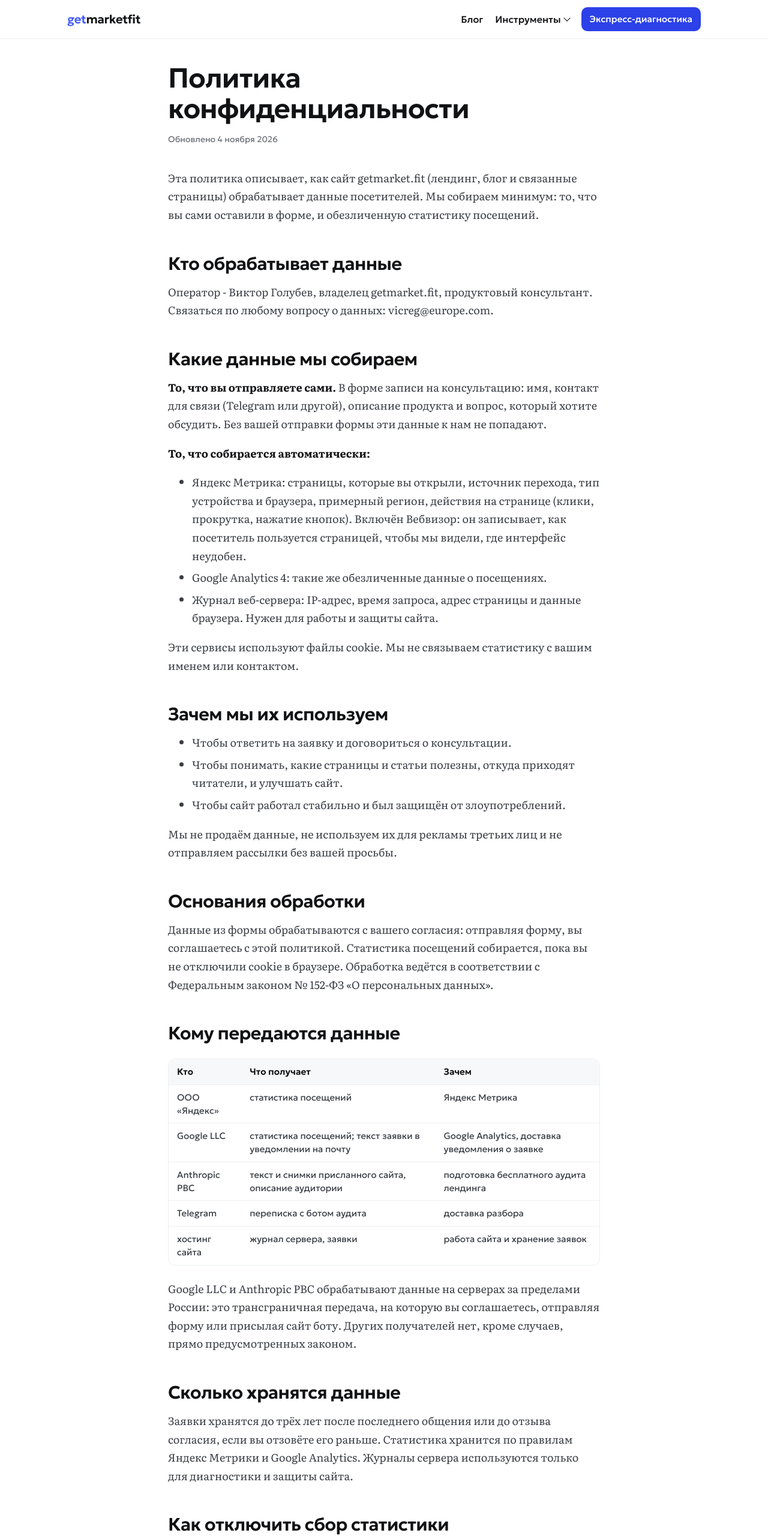
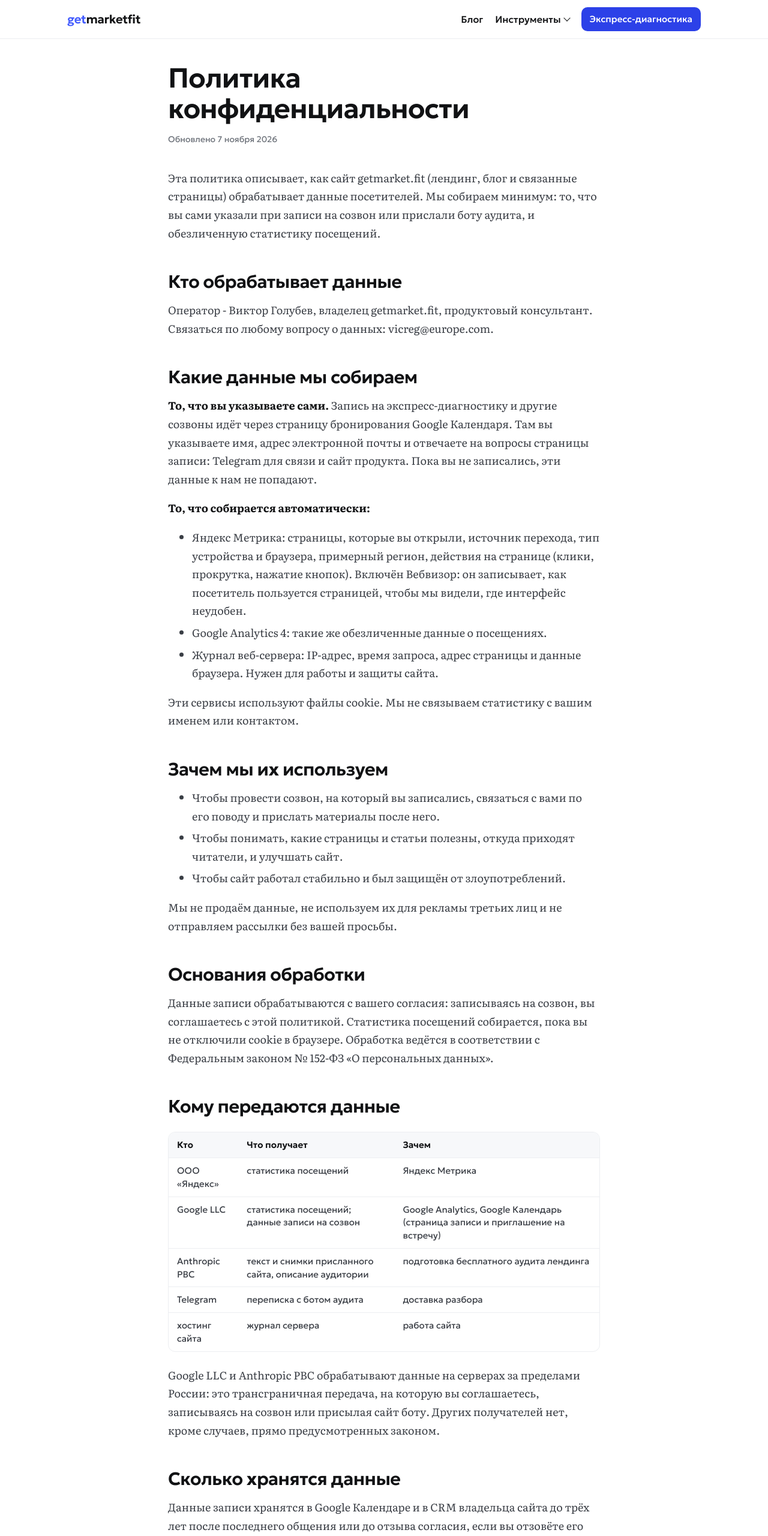
Before and after one commit to vsgol-dot/getmarket-fit-site, a plain HTML site: page about/privacy/index.html in a window 1280 px wide. Shown: the top 2561 px of the page at 60% size. Drawn offline with Linux system fonts and the light colour scheme.

Commit message:
Обновление сайта

```diff
--- a/about/privacy/index.html
+++ b/about/privacy/index.html
@@ -42,13 +42,13 @@
 <div class="wrap narrow">
   <header class="page-head">
     <h1>Политика конфиденциальности</h1>
-    <p class="byline">Обновлено 4 ноября 2026</p>
+    <p class="byline">Обновлено 7 ноября 2026</p>
   </header>
-  <div class="prose"><p>Эта политика описывает, как сайт getmarket.fit (лендинг, блог и связанные страницы) обрабатывает данные посетителей. Мы собираем минимум: то, что вы сами оставили в форме, и обезличенную статистику посещений.</p>
+  <div class="prose"><p>Эта политика описывает, как сайт getmarket.fit (лендинг, блог и связанные страницы) обрабатывает данные посетителей. Мы собираем минимум: то, что вы сами указали при записи на созвон или прислали боту аудита, и обезличенную статистику посещений.</p>
 <h2 id="kto-obrabatyvaet-dannye">Кто обрабатывает данные</h2>
 <p>Оператор - Виктор Голубев, владелец getmarket.fit, продуктовый консультант. Связаться по любому вопросу о данных: vicreg@europe.com.</p>
 <h2 id="kakie-dannye-my-sobiraem">Какие данные мы собираем</h2>
-<p><strong>То, что вы отправляете сами.</strong> В форме записи на консультацию: имя, контакт для связи (Telegram или другой), описание продукта и вопрос, который хотите обсудить. Без вашей отправки формы эти данные к нам не попадают.</p>
+<p><strong>То, что вы указываете сами.</strong> Запись на экспресс-диагностику и другие созвоны идёт через страницу бронирования Google Календаря. Там вы указываете имя, адрес электронной почты и отвечаете на вопросы страницы записи: Telegram для связи и сайт продукта. Пока вы не записались, эти данные к нам не попадают.</p>
 <p><strong>То, что собирается автоматически:</strong></p>
 <ul>
 <li>Яндекс Метрика: страницы, которые вы открыли, источник перехода, тип устройства и браузера, примерный регион, действия на странице (клики, прокрутка, нажатие кнопок). Включён Вебвизор: он записывает, как посетитель пользуется страницей, чтобы мы видели, где интерфейс неудобен.</li>
@@ -58,13 +58,13 @@
 <p>Эти сервисы используют файлы cookie. Мы не связываем статистику с вашим именем или контактом.</p>
 <h2 id="zachem-my-ih-ispolzuem">Зачем мы их используем</h2>
 <ul>
-<li>Чтобы ответить на заявку и договориться о консультации.</li>
+<li>Чтобы провести созвон, на который вы записались, связаться с вами по его поводу и прислать материалы после него.</li>
 <li>Чтобы понимать, какие страницы и статьи полезны, откуда приходят читатели, и улучшать сайт.</li>
 <li>Чтобы сайт работал стабильно и был защищён от злоупотреблений.</li>
 </ul>
 <p>Мы не продаём данные, не используем их для рекламы третьих лиц и не отправляем рассылки без вашей просьбы.</p>
 <h2 id="osnovaniya-obrabotki">Основания обработки</h2>
-<p>Данные из формы обрабатываются с вашего согласия: отправляя форму, вы соглашаетесь с этой политикой. Статистика посещений собирается, пока вы не отключили cookie в браузере. Обработка ведётся в соответствии с Федеральным законом № 152-ФЗ «О персональных данных».</p>
+<p>Данные записи обрабатываются с вашего согласия: записываясь на созвон, вы соглашаетесь с этой политикой. Статистика посещений собирается, пока вы не отключили cookie в браузере. Обработка ведётся в соответствии с Федеральным законом № 152-ФЗ «О персональных данных».</p>
 <h2 id="komu-peredayutsya-dannye">Кому передаются данные</h2>
 <div class="table-wrap"><table>
 <thead>
@@ -82,8 +82,8 @@
 </tr>
 <tr>
 <td>Google LLC</td>
-<td>статистика посещений; текст заявки в уведомлении на почту</td>
-<td>Google Analytics, доставка уведомления о заявке</td>
+<td>статистика посещений; данные записи на созвон</td>
+<td>Google Analytics, Google Календарь (страница записи и приглашение на встречу)</td>
 </tr>
 <tr>
 <td>Anthropic PBC</td>
@@ -97,22 +97,28 @@
 </tr>
 <tr>
 <td>хостинг сайта</td>
-<td>журнал сервера, заявки</td>
-<td>работа сайта и хранение заявок</td>
+<td>журнал сервера</td>
+<td>работа сайта</td>
 </tr>
 </tbody>
 </table></div>
-<p>Google LLC и Anthropic PBC обрабатывают данные на серверах за пределами России: это трансграничная передача, на которую вы соглашаетесь, отправляя форму или присылая сайт боту. Других получателей нет, кроме случаев, прямо предусмотренных законом.</p>
+<p>Google LLC и Anthropic PBC обрабатывают данные на серверах за пределами России: это трансграничная передача, на которую вы соглашаетесь, записываясь на созвон или присылая сайт боту. Других получателей нет, кроме случаев, прямо предусмотренных законом.</p>
 <h2 id="skolko-hranyatsya-dannye">Сколько хранятся данные</h2>
-<p>Заявки хранятся до трёх лет после последнего общения или до отзыва согласия, если вы отзовёте его раньше. Статистика хранится по правилам Яндекс Метрики и Google Analytics. Журналы сервера используются только для диагностики и защиты сайта.</p>
+<p>Данные записи хранятся в Google Календаре и в CRM владельца сайта до трёх лет после последнего общения или до отзыва согласия, если вы отзовёте его раньше. Статистика хранится по правилам Яндекс Метрики и Google Analytics. Журналы сервера используются только для диагностики и защиты сайта.</p>
 <h2 id="kak-otklyuchit-sbor-statistiki">Как отключить сбор статистики</h2>
 <p>Запретите cookie в настройках браузера или используйте режим инкогнито. Для Google Analytics есть официальное <a href="https://tools.google.com/dlpage/gaoptout">расширение для отключения</a>. Сайт при этом продолжит работать.</p>
 <h2 id="vashi-prava">Ваши права</h2>
 <p>Вы можете узнать, какие ваши данные у нас есть, исправить их, удалить их или отозвать согласие. Напишите на vicreg@europe.com. Мы ответим в течение 10 рабочих дней.</p>
 <h2 id="prilozhenie-getmarketfit-stats">Приложение getmarketfit stats</h2>
-<p>Для учёта поисковой статистики у getmarket.fit есть служебное приложение getmarketfit stats, которое подключается к Google Search Console. Оно запрашивает только право на чтение данных Search Console (webmasters.readonly) и используется владельцем сайта для собственного сайта getmarket.fit: показы, клики, позиции и запросы, по которым сайт виден в Google.</p>
+<p>Для учёта статистики у getmarket.fit есть служебное приложение getmarketfit stats. Оно подключается только к Google-аккаунту владельца сайта и запрашивает два права, оба только на чтение:</p>
 <ul>
-<li>Приложение не получает доступа к почте, контактам, файлам или другим данным Google-аккаунта.</li>
+<li>Google Search Console (webmasters.readonly): показы, клики, позиции и запросы, по которым сайт getmarket.fit виден в Google.</li>
+<li>
+<p>Google Календарь (calendar.events.readonly): записи на созвоны через страницу бронирования getmarket.fit. Приложение считает, сколько записей пришло с сайта, и переносит в CRM владельца данные записи: имя, почту, Telegram, сайт, время встречи. Остальные события календаря приложение не сохраняет.</p>
+</li>
+<li>
+<p>Приложение ничего не меняет в календаре и Search Console и не получает доступа к почте, контактам, файлам или другим данным Google-аккаунта.</p>
+</li>
 <li>Полученные данные хранятся у владельца сайта и используются только для анализа посещаемости getmarket.fit. Они не передаются третьим лицам, не продаются и не используются для рекламы.</li>
 <li>Использование данных, полученных через Google API, соответствует <a href="https://developers.google.com/terms/api-services-user-data-policy">Google API Services User Data Policy</a>, включая требования Limited Use.</li>
 <li>Отозвать доступ можно в любой момент на странице <a href="https://myaccount.google.com/permissions">разрешений Google-аккаунта</a>.</li>
--- a/sitemap.xml
+++ b/sitemap.xml
@@ -6,7 +6,7 @@
   <url><loc>https://getmarket.fit/blog/tema/conversion/</loc><lastmod>2026-11-06</lastmod></url>
   <url><loc>https://getmarket.fit/blog/tema/launch/</loc><lastmod>2026-11-04</lastmod></url>
   <url><loc>https://getmarket.fit/about/victor-golubev/</loc></url>
-  <url><loc>https://getmarket.fit/about/privacy/</loc><lastmod>2026-11-04</lastmod></url>
+  <url><loc>https://getmarket.fit/about/privacy/</loc><lastmod>2026-11-07</lastmod></url>
   <url><loc>https://getmarket.fit/about/produktovyj-konsultant/</loc><lastmod>2026-11-04</lastmod></url>
   <url><loc>https://getmarket.fit/instrumenty/kalkulyator-yunit-ekonomiki/</loc><lastmod>2026-11-04</lastmod></url>
   <url><loc>https://getmarket.fit/instrumenty/audit-lendinga/</loc><lastmod>2026-11-04</lastmod></url>
```
